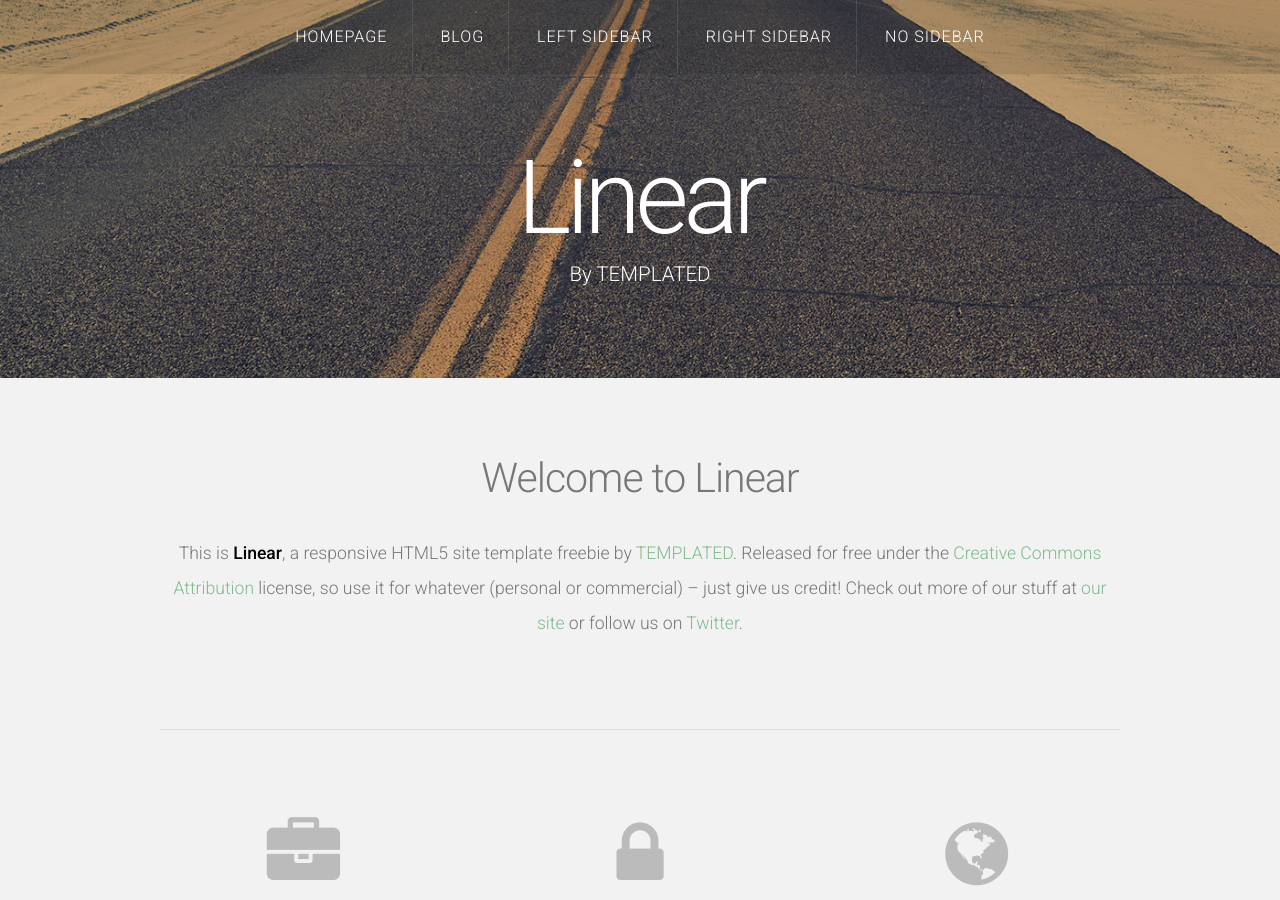
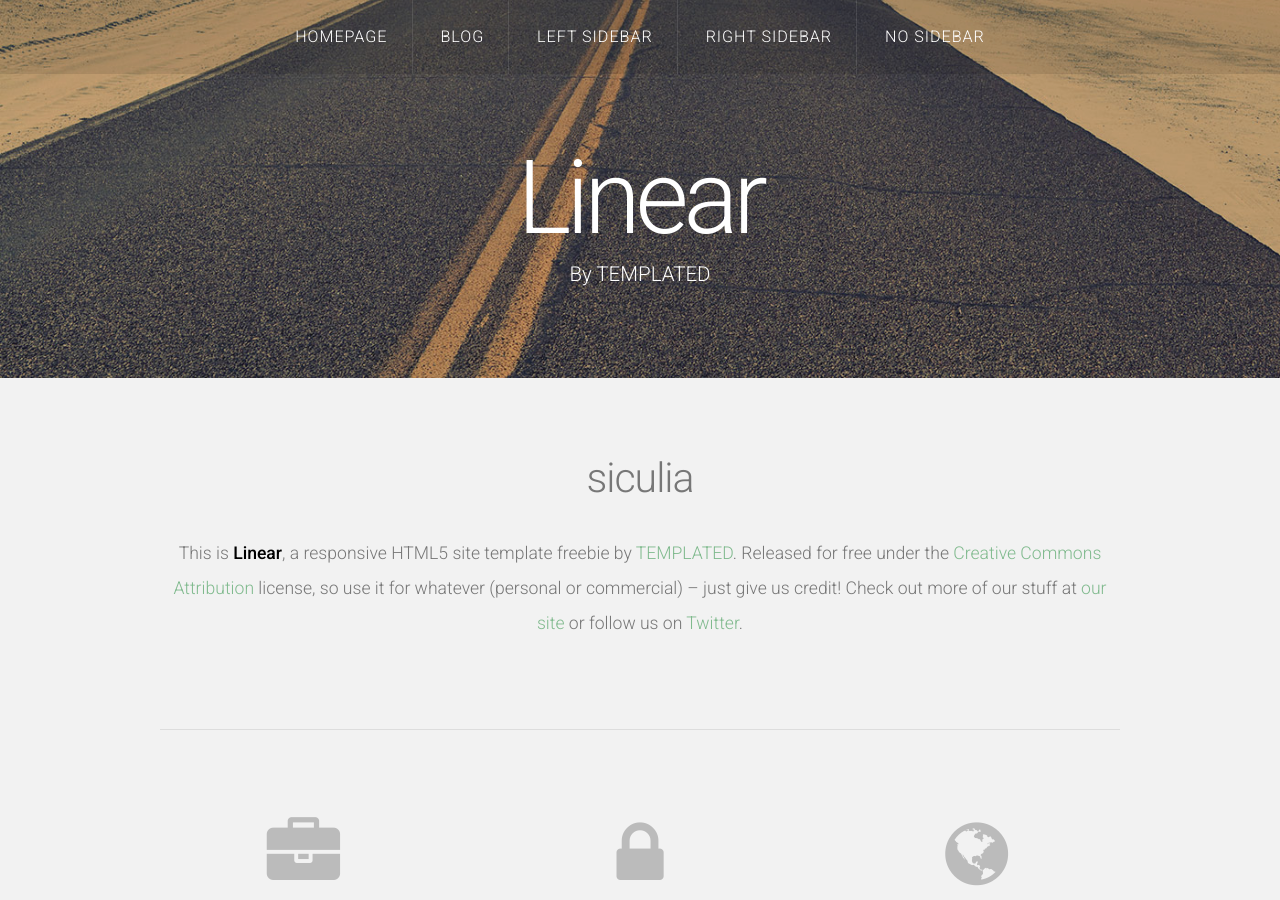
Before and after one commit to siculia/siculia.github.io, a Jekyll site: the page built from index.html, in a window 1280 px wide and 900 px high. Built offline with Jekyll 4.4.1, drawn with Linux system fonts in a browser that asks for light colours; nearby versions of some CDN libraries; the list of posts is cut into pages by our own code.

Commit message:
Update index.html

```diff
--- a/index.html
+++ b/index.html
@@ -6,7 +6,7 @@ layout: default
 <div id="featured">
 	<div class="container">
 		<header>
-			<h2>Welcome to Linear</h2>
+			<h2>siculia</h2>
 		</header>
 		<p>This is <strong>Linear</strong>, a responsive HTML5 site template freebie by <a href="http://templated.co">TEMPLATED</a>. Released for free under the <a href="http://templated.co/license">Creative Commons Attribution</a> license, so use it for whatever (personal or commercial) &ndash; just give us credit! Check out more of our stuff at <a href="http://templated.co">our site</a> or follow us on <a href="http://twitter.com/templatedco">Twitter</a>.</p>
 		<hr />
```
